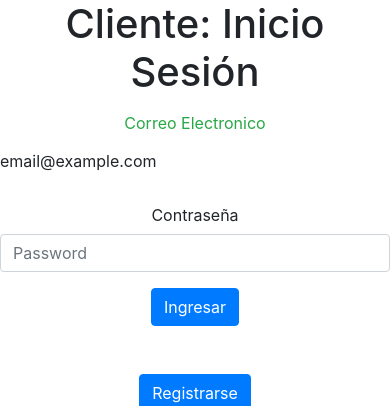
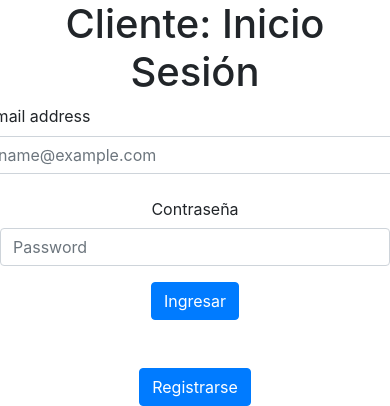
Before and after one commit to Luis219/LPPrueba_Parcial1, a Flask app: page / in a window 390 px wide; the page is wider, and only the part inside the window is pictured. Shown: the top 406 px of that part. Run offline with Flask 2, Linux system fonts and the light colour scheme.

Commit message:
cambios finales

```diff
--- a/app.py
+++ b/app.py
@@ -1,3 +1,4 @@
+
 
 from markupsafe import escape
 
@@ -5,13 +6,28 @@ from flask import Flask, render_template, request, flash, url_for
 
 app=Flask(__name__, template_folder='templates')
 
-
 #ruta de la pagina index
 @app.route('/')
 
 #funcion que renderiza la pagina index.html
 def inicio():
     return render_template('index.html')
+
+#ruta de la pagina index
+@app.route('/usuario', methods=['POST'])
+
+#funcion que renderiza la pagina index.html
+def usuario():
+    correo=request.form.get('correo')
+
+    correos=[]
+
+    correos.append(correo)
+
+
+    return render_template('index.html', correos=correos)
+
+
 
 #ruta de la pagina registro
 @app.route('/registro')
@@ -22,6 +38,7 @@ def registro():
 
 #ruta de la pagina registro
 @app.route('/enviar', methods=['POST'])
+
 
 #funcion que renderiza la pagina estadocliente.html
 def enviar():
--- a/templates/index.html
+++ b/templates/index.html
@@ -17,12 +17,13 @@
     <center>
     <!--Formulario de inicio sesion -->
     <form class="" >
-        <div class="form-group row text-success ">
-          <label for="staticEmail" class="col-sm-2 col-form-label">Correo Electronico</label>
-          <div class="col-sm-10">
-            <input type="text" readonly class="form-control-plaintext" id="staticEmail" value="email@example.com">
-          </div>
-        </div>
+
+            <div class="form-group row">
+                <label for="exampleFormControlInput1">Email address</label>
+                <input type="email" class="form-control" id="exampleFormControlInput1" name="correo" placeholder="name@example.com">
+              </div>
+
+
         <div class="form-group row">
           <label for="inputPassword" class="col-sm-2 col-form-label">Contraseña</label>
           <div class="col-sm-5">
@@ -34,7 +35,7 @@
       <br>
       <br>
 
-      <form action="POST" action="{{url_for('registro')}}">
+      <form action="POST" action="{{url_for('usuario')}}">
         <button type="submit" class="btn btn-primary">Registrarse</button>
       </form>
 
```
